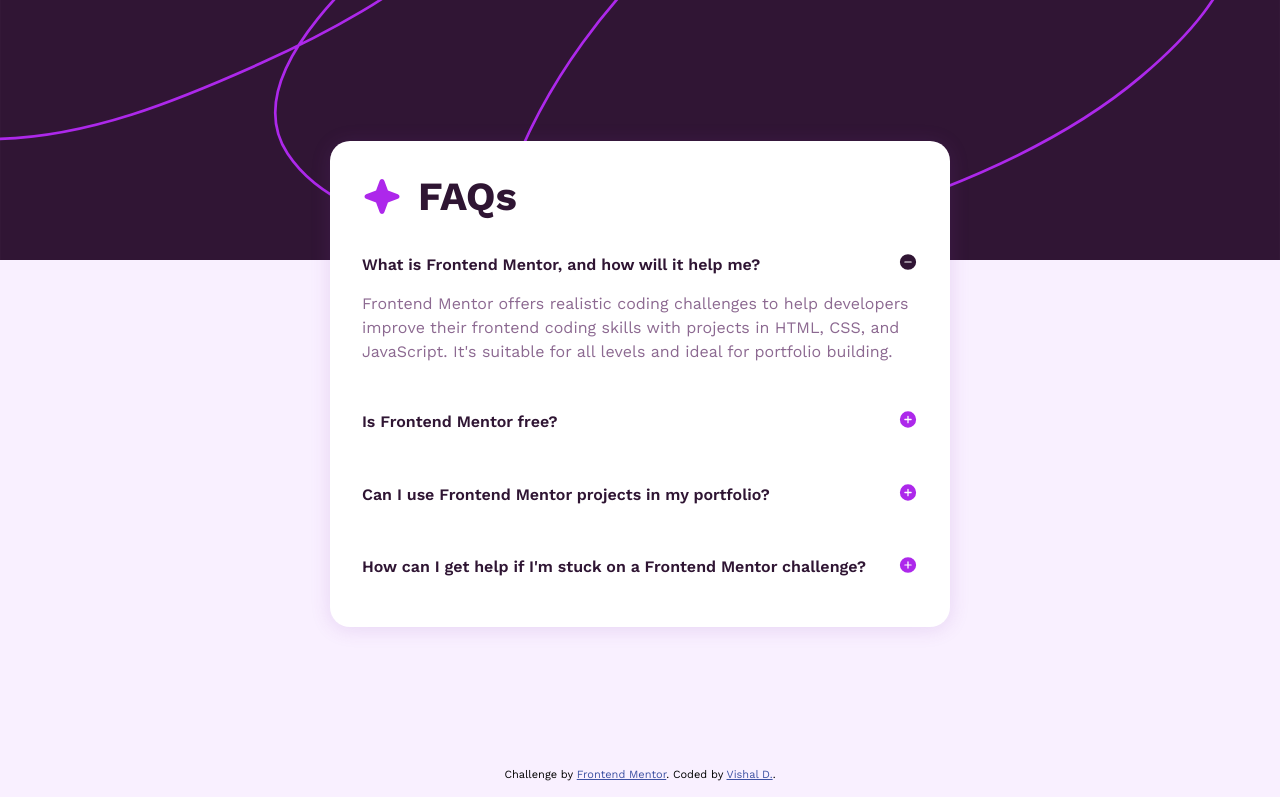
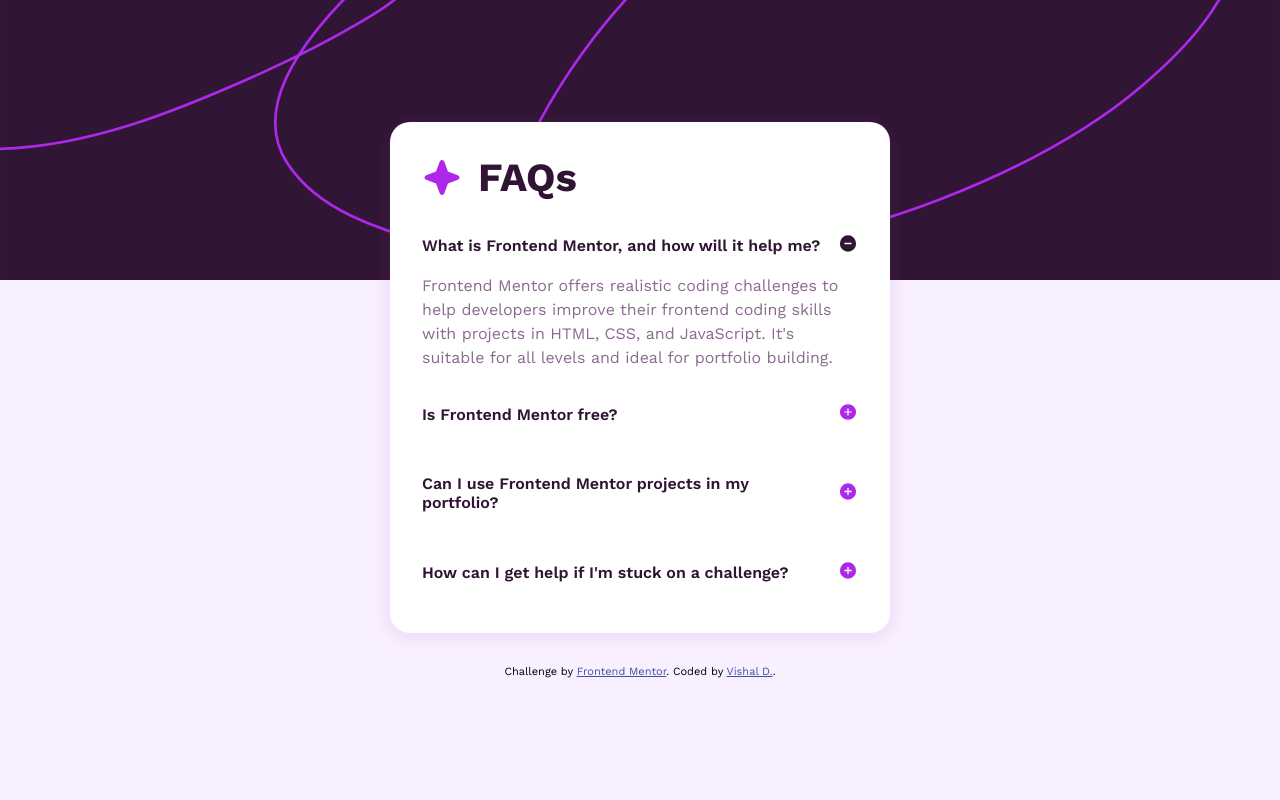
Before and after one commit to Hummingcoder/FAQ-accordian, a plain HTML site: page index.html in a window 1280 px wide. Drawn offline with nearby package versions, Linux system fonts and the light colour scheme.

Commit message:
fix some UI

```diff
--- a/index.html
+++ b/index.html
@@ -69,7 +69,7 @@
             </p>
           </div>
           <div class="ques">
-            How can I get help if I'm stuck on a Frontend Mentor challenge?
+            How can I get help if I'm stuck on a challenge?
             <span><img src="assets/images/icon-plus.svg" alt="" /></span>
           </div>
           <div class="ans">
@@ -81,15 +81,13 @@
           </div>
         </section>
       </article>
-    </main>
-    <footer>
       <div class="attribution">
         Challenge by
         <a href="https://www.frontendmentor.io?ref=challenge" target="_blank"
           >Frontend Mentor</a
         >. Coded by <a href="https://github.com/Hummingcoder">Vishal D.</a>.
       </div>
-    </footer>
+    </main>
     <script src="src/script.js"></script>
   </body>
 </html>
--- a/src/script.js
+++ b/src/script.js
@@ -14,5 +14,5 @@ ques.forEach((item) => {
 });
 
 document.addEventListener("DOMContentLoaded", () => {
-  ques[0].nextElementSibling.style.height = `85px`;
+  ques[0].nextElementSibling.style.height = `${ques[0].nextElementSibling.firstElementChild.scrollHeight}px`;
 });
--- a/src/style.css
+++ b/src/style.css
@@ -12,10 +12,12 @@ html {
 }
 
 main {
+  position: relative;
   width: 100%;
-  height: 96%;
+  min-height: 100%;
   display: flex;
   justify-content: center;
+  flex-direction: column;
   align-items: center;
   background: hsl(275, 100%, 97%);
   padding: 1em;
@@ -25,7 +27,7 @@ main .bg-img {
   top: 0;
   left: 0;
   width: 100%;
-  height: 260px;
+  height: 280px;
   object-fit: cover;
 }
 h1 {
@@ -47,8 +49,9 @@ article {
   z-index: 2;
   background: hsl(0, 0%, 100%);
   width: fit-content;
-  max-width: 620px;
+  max-width: 500px;
   padding: 2em;
+  margin: 1rem;
   border-radius: 20px;
   box-shadow: 0px 2px 20px hsla(277, 49%, 48%, 0.159);
 }
@@ -90,7 +93,7 @@ article {
   font-size: 11px;
   text-align: center;
   background: hsl(275, 100%, 97%);
-  padding-bottom: 1rem;
+  padding: 1rem;
 }
 .attribution a {
   color: hsl(228, 45%, 44%);
```
